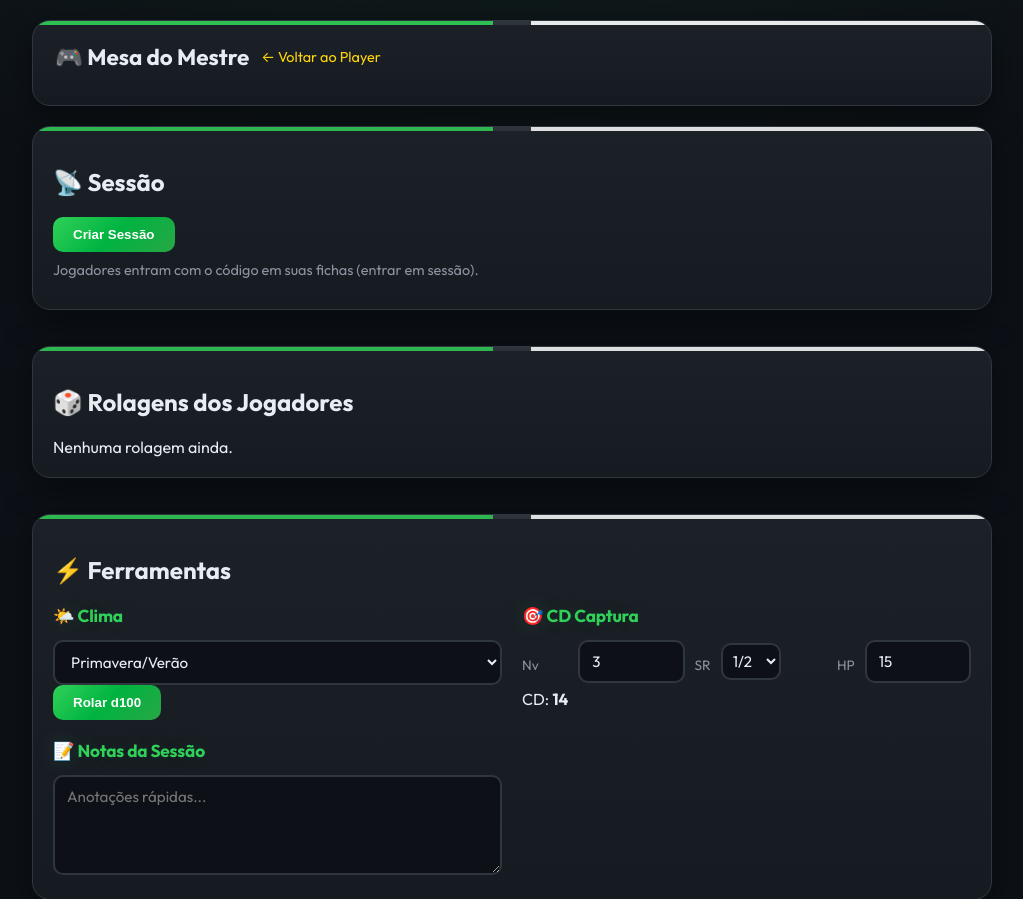
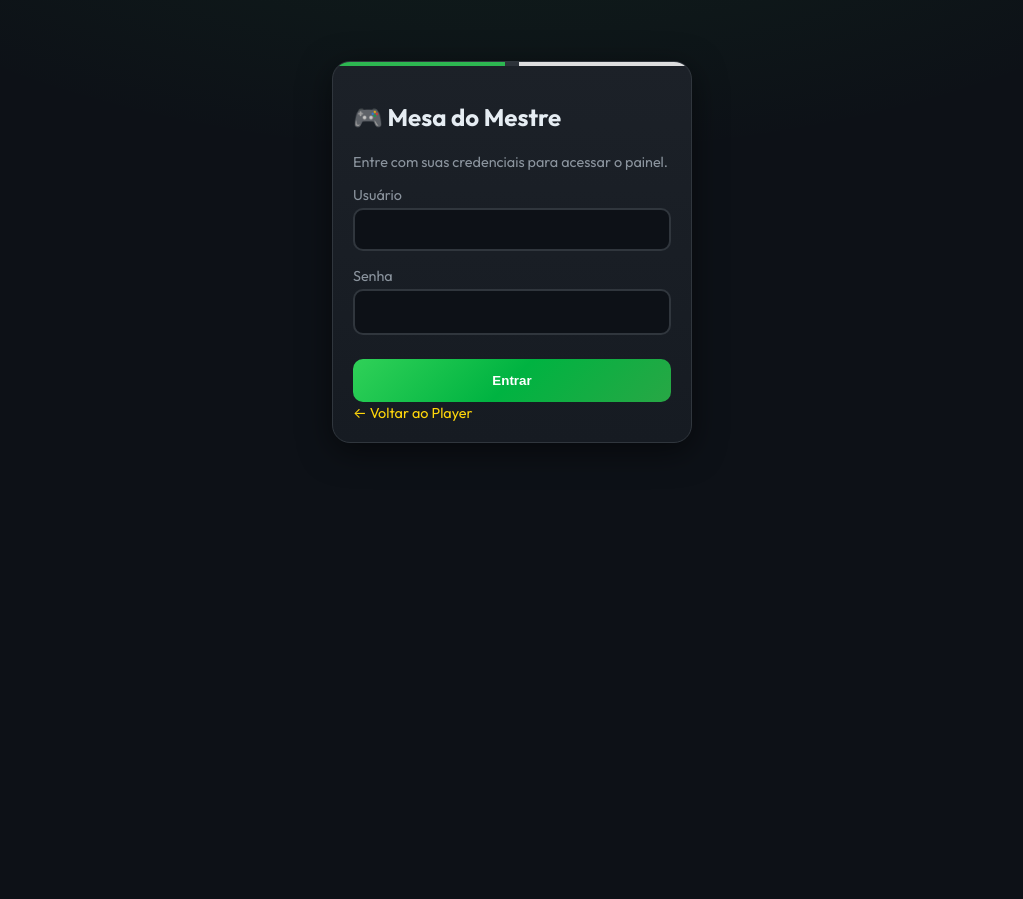
Before and after one commit to yungloof/ficha-pokemon-rpg, a Flask app: page /mestre in a window 1280 px wide. Shown: the top 899 px of the page, without its empty margins (128-1151 px from the left). After the commit the page ends 443 px from the top, so only its background shows below. Run offline with Flask 3, Linux system fonts and the light colour scheme.

Commit message:
Fichas por usuario, login Mestre (Fool/mestre123), cookies HttpOnly, credenciais so no servidor
Co-authored-by: Cursor <cursoragent@cursor.com>

```diff
--- a/web/app.py
+++ b/web/app.py
@@ -2,15 +2,19 @@
 Ficha RPG Pokémon - Versão Web
 Flask app com suporte total às fichas salvas (import/export compatível).
 Versão Mestre: sessões, rolagens em tempo real, ferramentas de mesa.
+Login do Mestre: credenciais apenas no servidor, senha hasheada, cookies HttpOnly.
 """
+import hashlib
 import json
+from functools import wraps
 import os
 import random
+import secrets
 import string
 from pathlib import Path
 from collections import deque
 
-from flask import Flask, render_template, request, jsonify
+from flask import Flask, render_template, request, jsonify, make_response
 
 # Importar do projeto principal para reutilizar lógica
 import sys
@@ -19,6 +23,7 @@ from constants import get_stats_default
 from save_utils import migrar_ficha
 
 app = Flask(__name__, static_folder="static", template_folder="templates")
+app.secret_key = os.environ.get("FLASK_SECRET_KEY", secrets.token_hex(32))
 PROJECT_ROOT = Path(__file__).resolve().parent.parent
 ARQUIVO_SAVE = PROJECT_ROOT / "ficha_save.json"
 
@@ -26,6 +31,45 @@ ARQUIVO_SAVE = PROJECT_ROOT / "ficha_save.json"
 SESSOES = {}
 ROLLS_CACHE = {}
 MAX_ROLLS_PER_SESSION = 100
+
+# Auth Mestre: credenciais SOMENTE no servidor, senha hasheada
+AUTH_SESSIONS = {}  # session_id -> { "user": str }
+AUTH_COOKIE = "ficha_mestre_session"
+
+
+def _hash_password(password):
+    salt = os.environ.get("AUTH_SALT", "ficha_pokemon_rpg_salt_2024")
+    return hashlib.sha256((salt + password).encode("utf-8")).hexdigest()
+
+
+def _check_mestre_credentials(username, password):
+    """Valida credenciais. Usuário e senha NUNCA no frontend."""
+    expected_user = os.environ.get("MESTRE_USER", "Fool")
+    expected_hash = os.environ.get("MESTRE_PASSWORD_HASH")
+    if expected_hash is None:
+        expected_hash = _hash_password(os.environ.get("MESTRE_PASSWORD", "mestre123"))
+    if not username or not password:
+        return False
+    return username.strip() == expected_user and _hash_password(password) == expected_hash
+
+
+def _get_session_from_request():
+    return request.cookies.get(AUTH_COOKIE)
+
+
+def _is_mestre_logged_in():
+    sid = _get_session_from_request()
+    return sid and sid in AUTH_SESSIONS
+
+
+def _require_mestre(f):
+    """Decorator: retorna 401 se não autenticado como mestre."""
+    @wraps(f)
+    def wrapped(*args, **kwargs):
+        if not _is_mestre_logged_in():
+            return jsonify({"ok": False, "erro": "Não autenticado"}), 401
+        return f(*args, **kwargs)
+    return wrapped
 
 
 @app.route("/")
@@ -48,16 +92,28 @@ def api_import():
         return jsonify({"ok": False, "erro": str(e)}), 500
 
 
+def _ficha_path(user_id):
+    """Arquivo de ficha por usuário. Sem user_id usa ficha_save.json (retrocompat)."""
+    if user_id and str(user_id).strip():
+        # Sanitizar: só alfanum e hífen
+        safe = "".join(c for c in str(user_id) if c.isalnum() or c in "-_")[:64]
+        if safe:
+            return PROJECT_ROOT / f"ficha_{safe}.json"
+    return ARQUIVO_SAVE
+
+
 @app.route("/api/save_local", methods=["POST"])
 def api_save_local():
-    """Salva no ficha_save.json (quando rodando localmente)."""
+    """Salva ficha no servidor. Cada usuário tem seu próprio arquivo (user_id)."""
     try:
         dados = request.get_json()
         if not isinstance(dados, dict):
             return jsonify({"ok": False, "erro": "Formato inválido"}), 400
+        user_id = dados.get("_user_id", "").strip()
         dados_copy = {k: v for k, v in dados.items() if not str(k).startswith("_")}
         dados_copy["_versao"] = 2
-        with open(ARQUIVO_SAVE, "w", encoding="utf-8") as f:
+        path = _ficha_path(user_id)
+        with open(path, "w", encoding="utf-8") as f:
             json.dump(dados_copy, f, indent=4, ensure_ascii=False)
         return jsonify({"ok": True})
     except Exception as e:
@@ -66,11 +122,13 @@ def api_save_local():
 
 @app.route("/api/load_local")
 def api_load_local():
-    """Carrega ficha_save.json se existir (rodando localmente)."""
-    if not ARQUIVO_SAVE.exists():
+    """Carrega ficha do servidor. Cada usuário tem seu próprio arquivo (?user_id=)."""
+    user_id = request.args.get("user_id", "").strip()
+    path = _ficha_path(user_id)
+    if not path.exists():
         return jsonify({"ok": True, "dados": get_stats_default()})
     try:
-        with open(ARQUIVO_SAVE, "r", encoding="utf-8") as f:
+        with open(path, "r", encoding="utf-8") as f:
             dados = json.load(f)
         migrado = migrar_ficha(dados)
         return jsonify({"ok": True, "dados": migrado})
@@ -118,7 +176,57 @@ def mestre_page():
     return render_template("mestre.html")
 
 
+@app.route("/api/auth/login", methods=["POST"])
+def api_auth_login():
+    """Login do Mestre. Valida no servidor, senha nunca exposta."""
+    try:
+        dados = request.get_json()
+        if not isinstance(dados, dict):
+            return jsonify({"ok": False, "erro": "Dados inválidos"}), 400
+        username = (dados.get("username") or "").strip()
+        password = dados.get("password") or ""
+        if not _check_mestre_credentials(username, password):
+            return jsonify({"ok": False, "erro": "Usuário ou senha inválidos"}), 401
+        sid = secrets.token_urlsafe(32)
+        AUTH_SESSIONS[sid] = {"user": username}
+        resp = make_response(jsonify({"ok": True}))
+        resp.set_cookie(
+            AUTH_COOKIE,
+            sid,
+            httponly=True,
+            samesite="Lax",
+            secure=request.is_secure,
+            max_age=86400 * 7,
+            path="/",
+        )
+        return resp
+    except Exception as e:
+        return jsonify({"ok": False, "erro": "Erro ao autenticar"}), 500
+
+
+@app.route("/api/auth/logout", methods=["POST"])
+def api_auth_logout():
+    """Logout: remove sessão e cookie."""
+    sid = _get_session_from_request()
+    if sid and sid in AUTH_SESSIONS:
+        del AUTH_SESSIONS[sid]
+    resp = make_response(jsonify({"ok": True}))
+    resp.delete_cookie(AUTH_COOKIE, path="/")
+    return resp
+
+
+@app.route("/api/auth/me")
+def api_auth_me():
+    """Verifica se está autenticado. Não retorna senha nem dados sensíveis."""
+    if not _is_mestre_logged_in():
+        return jsonify({"ok": False, "autenticado": False}), 401
+    sid = _get_session_from_request()
+    sess = AUTH_SESSIONS.get(sid, {})
+    return jsonify({"ok": True, "autenticado": True, "user": sess.get("user", "")})
+
+
 @app.route("/api/mestre/session/create", methods=["POST"])
+@_require_mestre
 def api_mestre_session_create():
     """Cria uma nova sessão. Retorna session_id e código."""
     codigo = _gera_codigo()
@@ -155,6 +263,7 @@ def api_mestre_session_roll(codigo):
 
 
 @app.route("/api/mestre/session/<codigo>/rolls")
+@_require_mestre
 def api_mestre_session_rolls(codigo):
     """Mestre busca rolagens da sessão (polling)."""
     codigo = codigo.upper().strip()
@@ -194,6 +303,7 @@ CLIMA_INVERNO = [
 
 
 @app.route("/api/mestre/weather")
+@_require_mestre
 def api_mestre_weather():
     """Rola d100 para clima (primavera/verão ou outono/inverno)."""
     estacao = request.args.get("estacao", "verao")
--- a/web/static/css/mestre.css
+++ b/web/static/css/mestre.css
@@ -1,4 +1,51 @@
 /* Mestre - Dashboard do Narrador */
+.mestre-login-wrap {
+  display: flex;
+  align-items: center;
+  justify-content: center;
+  min-height: 60vh;
+  padding: 24px;
+}
+
+.mestre-login-card {
+  max-width: 360px;
+  width: 100%;
+}
+
+.mestre-login-form label {
+  display: block;
+  margin: 12px 0 4px 0;
+  font-size: 0.9rem;
+}
+
+.mestre-login-form input {
+  width: 100%;
+  padding: 12px;
+  margin-bottom: 4px;
+  border-radius: 10px;
+  border: 2px solid var(--borda);
+  background: var(--fundo);
+  color: var(--texto);
+  font-size: 1rem;
+}
+
+.mestre-login-form button {
+  margin-top: 20px;
+  width: 100%;
+  padding: 14px;
+}
+
+.login-err {
+  color: var(--danger);
+  font-size: 0.9rem;
+  margin: 10px 0 0 0;
+}
+
+.mestre-user {
+  font-size: 0.9rem;
+  color: var(--acento);
+}
+
 .mestre-app {
   max-width: 900px;
   margin: 0 auto;
--- a/web/templates/mestre.html
+++ b/web/templates/mestre.html
@@ -11,9 +11,30 @@
 </head>
 <body>
   <div id="app" class="mestre-app">
+    <!-- Tela de Login (visível até autenticar) -->
+    <div id="mestre-login-wrap" class="mestre-login-wrap">
+      <div class="mestre-login-card card">
+        <h2>🎮 Mesa do Mestre</h2>
+        <p class="desc">Entre com suas credenciais para acessar o painel.</p>
+        <form id="mestre-login-form" class="mestre-login-form">
+          <label>Usuário</label>
+          <input type="text" id="login-user" name="username" required autocomplete="username" />
+          <label>Senha</label>
+          <input type="password" id="login-pass" name="password" required autocomplete="current-password" />
+          <p id="login-err" class="login-err hidden"></p>
+          <button type="submit" class="btn-primary">Entrar</button>
+        </form>
+        <a href="/" class="link-player">← Voltar ao Player</a>
+      </div>
+    </div>
+
+    <!-- Dashboard (visível após login) -->
+    <div id="mestre-dashboard" class="mestre-dashboard hidden">
     <header class="header mestre-header">
       <div class="header-top">
         <h1 class="mestre-title">🎮 Mesa do Mestre</h1>
+        <span id="mestre-user" class="mestre-user"></span>
+        <button type="button" id="btn-logout" class="btn-small">Sair</button>
         <a href="/" class="link-player">← Voltar ao Player</a>
       </div>
     </header>
@@ -105,6 +126,7 @@
         <ul id="npc-lista" class="npc-lista"></ul>
       </section>
     </main>
+    </div>
   </div>
 
   <script src="/static/js/mestre.js"></script>
```
Also changed, not shown: web/static/js/app.js (+13 -2 lines), web/static/js/mestre.js (+78 -4 lines).
